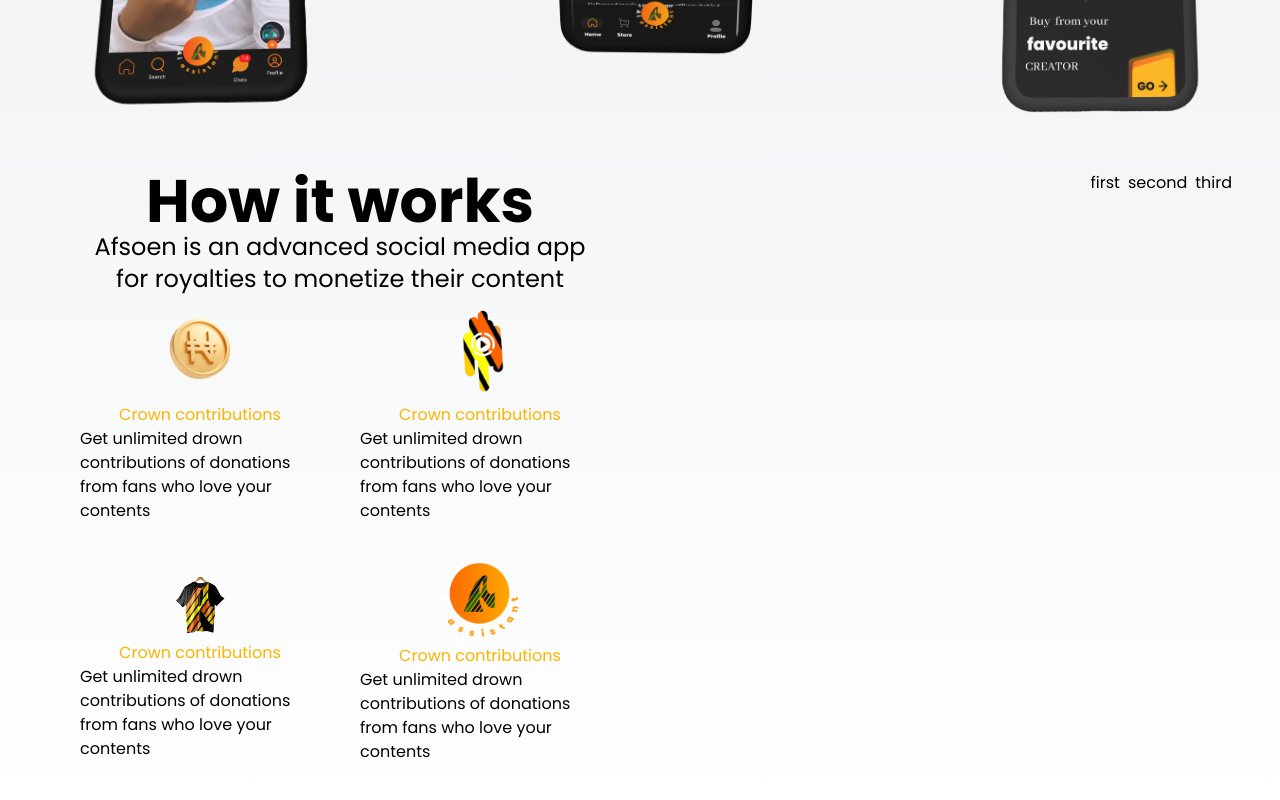
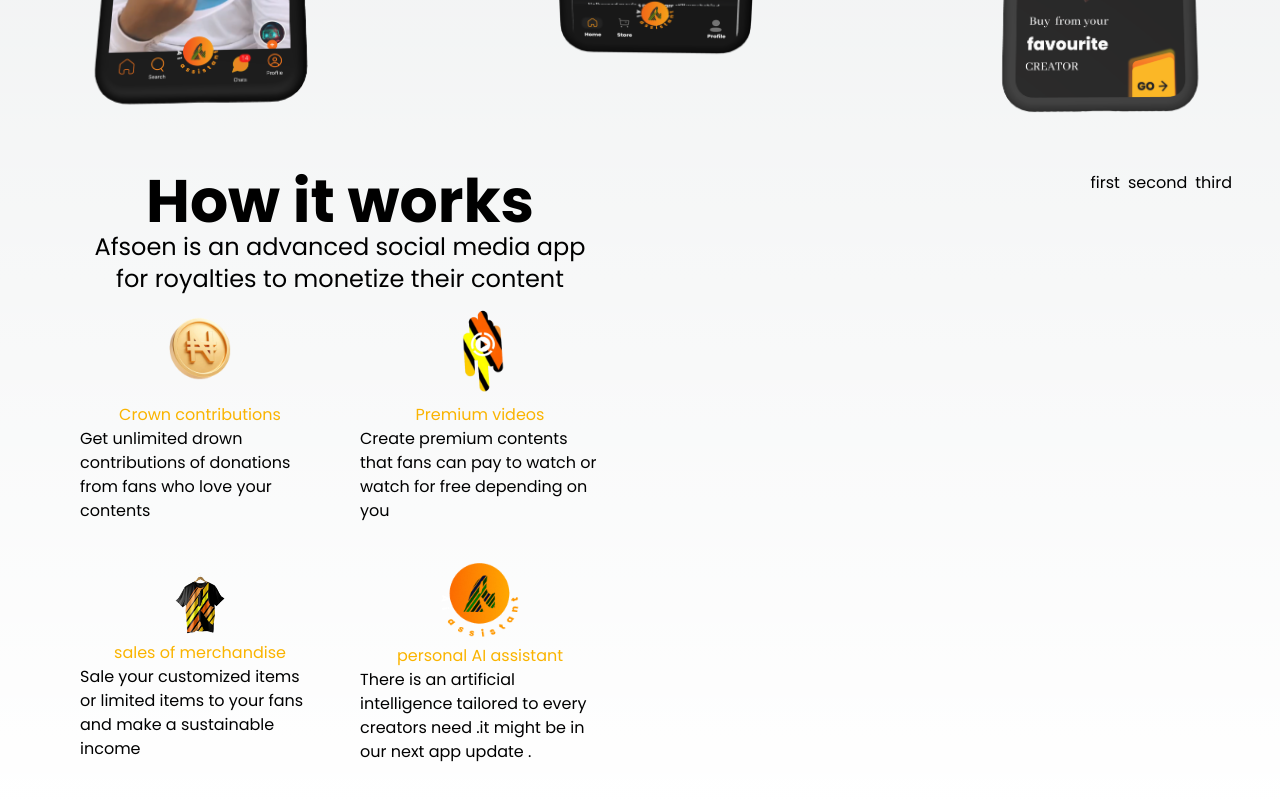
Before and after one commit to git-create-devben/afsoearn-waitlist, a Next.js app: page / in a window 1280 px wide. Shown: the part 1914-2714 px from the top of the page. Built offline with nearby package versions, Linux system fonts and the light colour scheme.

Commit message:
change the content

```diff
--- a/src/app/mission.tsx
+++ b/src/app/mission.tsx
@@ -62,10 +62,10 @@
                 height={100}
                 className=""
               />
-              <span className="text-pcolor text-1xl">Crown contributions</span>
+              <span className="text-pcolor text-1xl">Premium videos</span>
               <p className="text-left">
-                Get unlimited drown contributions of donations from fans who
-                love your contents
+                Create premium contents that fans can pay to watch or watch for
+                free depending on you
               </p>
             </div>
             <div className="w-60 flex flex-col justify-center items-center">
@@ -76,10 +76,10 @@
                 height={100}
                 className=""
               />
-              <span className="text-pcolor text-1xl">Crown contributions</span>
+              <span className="text-pcolor text-1xl">sales of merchandise</span>
               <p className="text-left">
-                Get unlimited drown contributions of donations from fans who
-                love your contents
+                Sale your customized items or limited items to your fans and
+                make a sustainable income
               </p>
             </div>
             <div className="w-60 flex flex-col justify-center items-center">
@@ -90,13 +90,14 @@
                 height={100}
                 className=""
               />
-              <span className="text-pcolor text-1xl">Crown contributions</span>
+              <span className="text-pcolor text-1xl">
+                personal AI assistant
+              </span>
               <p className="text-left">
-                Get unlimited drown contributions of donations from fans who
-                love your contents
+                There is an artificial intelligence tailored to every creators
+                need .it might be in our next app update .
               </p>
             </div>
-
           </div>
         </div>
         <div className="flex gap-2">
```
